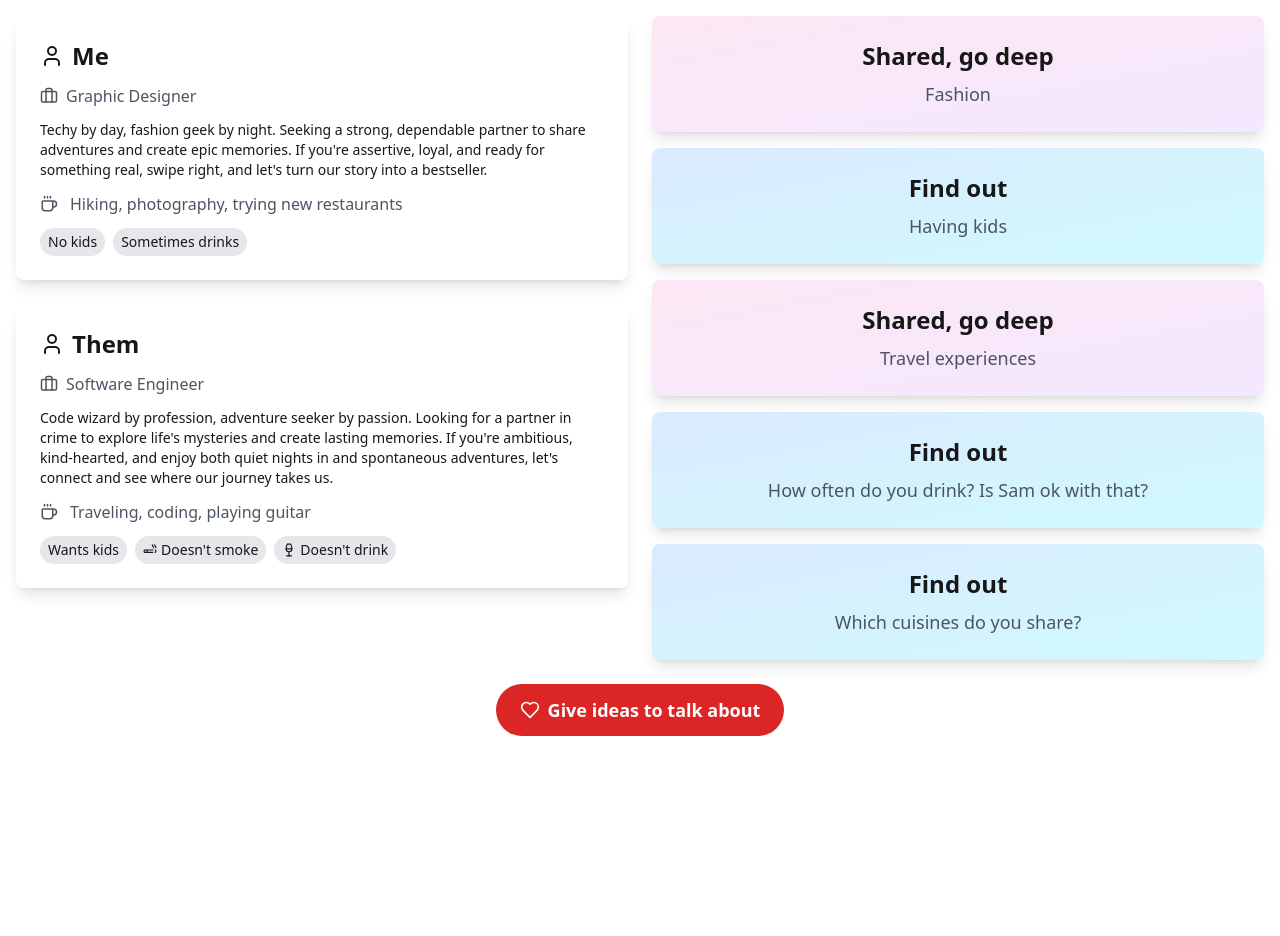
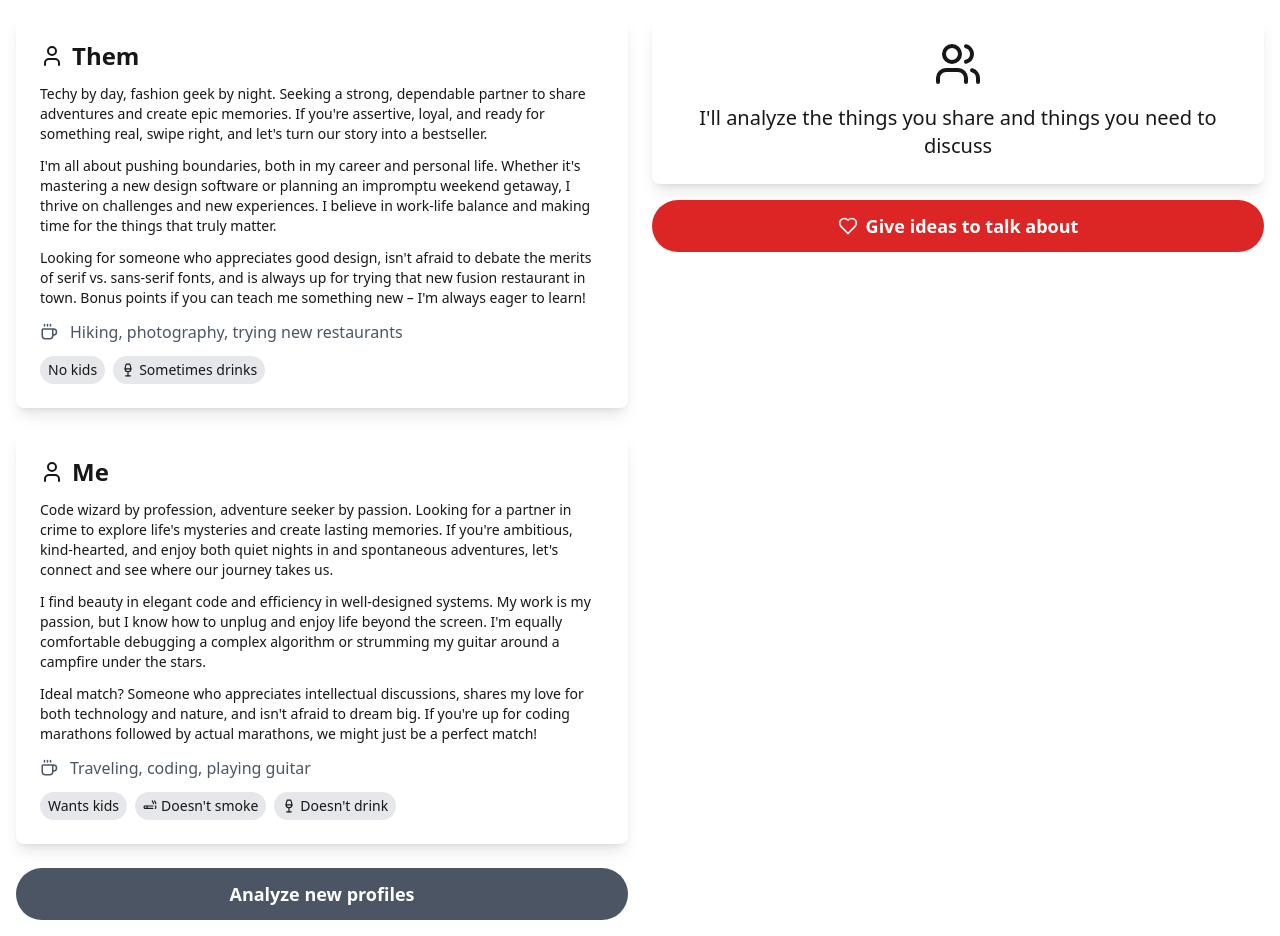
Before and after one commit to Marviel/matchmake, a Next.js app in the folder apps/web/: page / in a window 1280 px wide. Before the commit the page ends 800 px from the top, so only its background shows below. Built offline with nearby package versions, Linux system fonts and the light colour scheme.

Commit message:
base UI, need to connect to backend calls

```diff
--- a/apps/web/app/page.tsx
+++ b/apps/web/app/page.tsx
@@ -1,7 +1,16 @@
-import React from 'react'
-import { Heart, User, Briefcase, Coffee, Wine, Cigarette } from "lucide-react"
+"use client";
+import React, { useState } from 'react'
+import { Heart, User, Briefcase, Coffee, Wine, Cigarette, Users, ChevronLeft } from "lucide-react"
 
 export default function Component() {
+  const [showAnalysis, setShowAnalysis] = useState(false)
+  const [showProfiles, setShowProfiles] = useState(false)
+  const [showTextareas, setShowTextareas] = useState(false)
+  const [profileContent, setProfileContent] = useState({
+    them: "Techy by day, fashion geek by night. Seeking a strong, dependable partner to share adventures and create epic memories. If you're assertive, loyal, and ready for something real, swipe right, and let's turn our story into a bestseller.\n\nI'm all about pushing boundaries, both in my career and personal life. Whether it's mastering a new design software or planning an impromptu weekend getaway, I thrive on challenges and new experiences. I believe in work-life balance and making time for the things that truly matter.\n\nLooking for someone who appreciates good design, isn't afraid to debate the merits of serif vs. sans-serif fonts, and is always up for trying that new fusion restaurant in town. Bonus points if you can teach me something new – I'm always eager to learn!",
+    me: "Code wizard by profession, adventure seeker by passion. Looking for a partner in crime to explore life's mysteries and create lasting memories. If you're ambitious, kind-hearted, and enjoy both quiet nights in and spontaneous adventures, let's connect and see where our journey takes us.\n\nI find beauty in elegant code and efficiency in well-designed systems. My work is my passion, but I know how to unplug and enjoy life beyond the screen. I'm equally comfortable debugging a complex algorithm or strumming my guitar around a campfire under the stars.\n\nIdeal match? Someone who appreciates intellectual discussions, shares my love for both technology and nature, and isn't afraid to dream big. If you're up for coding marathons followed by actual marathons, we might just be a perfect match!"
+  })
+
   const cards = [
     { title: "Shared, go deep", topic: "Fashion", type: "shared" },
     { title: "Find out", topic: "Having kids", type: "find" },
@@ -10,54 +19,117 @@ export default function Component() {
     { title: "Find out", topic: "Which cuisines do you share?", type: "find" }
   ]
 
-  return (
-    <div className="container mx-auto p-4">
-      <div className="grid grid-cols-1 lg:grid-cols-2 gap-6">
-        <div className="space-y-6">
-          <div className="bg-white shadow-lg rounded-lg overflow-hidden">
+  const handleAnalyze = () => {
+    setShowAnalysis(true)
+  }
+
+  const handleNewProfiles = () => {
+    setShowTextareas(true)
+    setShowAnalysis(false)
+  }
+
+  const handleSaveProfiles = () => {
+    setShowTextareas(false)
+  }
+
+  const ProfileCard = ({ title, content, tags }) => (
+    <div className="bg-white shadow-lg rounded-lg overflow-hidden mb-6">
       <div className="p-6">
-              <h2 className="text-2xl font-bold mb-3 flex items-center"><User className="mr-2" size={24} /> Me</h2>
+        <h2 className="text-2xl font-bold mb-3 flex items-center"><User className="mr-2" size={24} /> {title}</h2>
         <div className="space-y-3">
-                <p className="flex items-center text-gray-600"><Briefcase className="mr-2" size={18} /> Graphic Designer</p>
-                <p className="text-sm">Techy by day, fashion geek by night. Seeking a strong, dependable partner to share adventures and create epic memories. If you're assertive, loyal, and ready for something real, swipe right, and let's turn our story into a bestseller.</p>
+          {content.split('\n\n').map((paragraph, index) => (
+            <p key={index} className="text-sm">{paragraph}</p>
+          ))}
           <div className="flex items-center space-x-2 text-gray-600">
             <Coffee className="mr-1" size={18} />
-                  <span>Hiking, photography, trying new restaurants</span>
+            <span>{tags.interests}</span>
           </div>
           <div className="flex flex-wrap gap-2 mt-3">
-                  <span className="px-2 py-1 bg-gray-200 text-sm rounded-full">No kids</span>
-                  <span className="px-2 py-1 bg-gray-200 text-sm rounded-full">Sometimes drinks</span>
+            {tags.badges.map((badge, index) => (
+              <span key={index} className="px-2 py-1 bg-gray-200 text-sm rounded-full flex items-center">
+                {badge.icon && <badge.icon className="mr-1" size={14} />}
+                {badge.text}
+              </span>
+            ))}
           </div>
         </div>
       </div>
     </div>
-          <div className="bg-white shadow-lg rounded-lg overflow-hidden">
-            <div className="p-6">
-              <h2 className="text-2xl font-bold mb-3 flex items-center"><User className="mr-2" size={24} /> Them</h2>
-              <div className="space-y-3">
-                <p className="flex items-center text-gray-600"><Briefcase className="mr-2" size={18} /> Software Engineer</p>
-                <p className="text-sm">Code wizard by profession, adventure seeker by passion. Looking for a partner in crime to explore life's mysteries and create lasting memories. If you're ambitious, kind-hearted, and enjoy both quiet nights in and spontaneous adventures, let's connect and see where our journey takes us.</p>
-                <div className="flex items-center space-x-2 text-gray-600">
-                  <Coffee className="mr-1" size={18} />
-                  <span>Traveling, coding, playing guitar</span>
-                </div>
-                <div className="flex flex-wrap gap-2 mt-3">
-                  <span className="px-2 py-1 bg-gray-200 text-sm rounded-full">Wants kids</span>
-                  <span className="px-2 py-1 bg-gray-200 text-sm rounded-full flex items-center">
-                    <Cigarette className="mr-1" size={14} />
-                    Doesn't smoke
-                  </span>
-                  <span className="px-2 py-1 bg-gray-200 text-sm rounded-full flex items-center">
-                    <Wine className="mr-1" size={14} />
-                    Doesn't drink
-                  </span>
-                </div>
-              </div>
-            </div>
-          </div>
+  )
+
+  return (
+    <div className="container mx-auto p-4">
+      <div className="grid grid-cols-1 lg:grid-cols-2 gap-6">
+        <div className={`space-y-6 ${showProfiles ? 'block' : 'hidden lg:block'}`}>
+          {showTextareas ? (
+            <>
+              <div className="space-y-4">
+                <label htmlFor="them-profile" className="block text-lg font-medium">Their Profile</label>
+                <textarea
+                  id="them-profile"
+                  className="w-full h-64 p-2 border rounded-md"
+                  value={profileContent.them}
+                  onChange={(e) => setProfileContent(prev => ({ ...prev, them: e.target.value }))}
+                />
               </div>
               <div className="space-y-4">
-          {cards.map((card, index) => (
+                <label htmlFor="my-profile" className="block text-lg font-medium">My Profile</label>
+                <textarea
+                  id="my-profile"
+                  className="w-full h-64 p-2 border rounded-md"
+                  value={profileContent.me}
+                  onChange={(e) => setProfileContent(prev => ({ ...prev, me: e.target.value }))}
+                />
+              </div>
+              <button
+                onClick={handleSaveProfiles}
+                className="w-full px-6 py-3 bg-green-600 text-white rounded-full text-lg font-semibold hover:bg-green-700 transition-all duration-300 ease-in-out transform hover:scale-105 flex items-center justify-center"
+              >
+                Save Profiles
+              </button>
+            </>
+          ) : (
+            <>
+              <ProfileCard
+                title="Them"
+                content={profileContent.them}
+                tags={{
+                  interests: "Hiking, photography, trying new restaurants",
+                  badges: [
+                    { text: "No kids", icon: null },
+                    { text: "Sometimes drinks", icon: Wine }
+                  ]
+                }}
+              />
+              <ProfileCard
+                title="Me"
+                content={profileContent.me}
+                tags={{
+                  interests: "Traveling, coding, playing guitar",
+                  badges: [
+                    { text: "Wants kids", icon: null },
+                    { text: "Doesn't smoke", icon: Cigarette },
+                    { text: "Doesn't drink", icon: Wine }
+                  ]
+                }}
+              />
+              <button
+                onClick={handleNewProfiles}
+                className="w-full px-6 py-3 bg-gray-600 text-white rounded-full text-lg font-semibold hover:bg-gray-700 transition-all duration-300 ease-in-out transform hover:scale-105 flex items-center justify-center"
+              >
+                Analyze new profiles
+              </button>
+            </>
+          )}
+        </div>
+        <div className="space-y-4">
+          {!showAnalysis ? (
+            <div className="bg-white shadow-lg rounded-lg overflow-hidden p-6 text-center">
+              <Users size={48} className="mx-auto mb-4" />
+              <p className="text-xl">I'll analyze the things you share and things you need to discuss</p>
+            </div>
+          ) : (
+            cards.map((card, index) => (
               <div key={index} className="bg-white shadow-lg rounded-lg overflow-hidden transform transition-all hover:scale-105">
                 <div className={`p-6 text-center ${
                   card.type === 'shared'
@@ -68,12 +140,23 @@ export default function Component() {
                   <p className="text-lg text-gray-600">{card.topic}</p>
                 </div>
               </div>
-          ))}
+            ))
+          )}
+          <button
+            onClick={handleAnalyze}
+            className="w-full px-6 py-3 bg-red-600 text-white rounded-full text-lg font-semibold hover:bg-red-700 transition-all duration-300 ease-in-out transform hover:scale-105 flex items-center justify-center"
+          >
+            <Heart className="mr-2" size={20} /> Give ideas to talk about
+          </button>
         </div>
       </div>
-      <div className="mt-6 text-center">
-        <button className="px-6 py-3 bg-red-600 text-white rounded-full text-lg font-semibold hover:bg-red-700 transition-all duration-300 ease-in-out transform hover:scale-105 flex items-center justify-center mx-auto">
-          <Heart className="mr-2" size={20} /> Give ideas to talk about
+      <div className="mt-6 lg:hidden">
+        <button
+          onClick={() => setShowProfiles(!showProfiles)}
+          className="w-full px-6 py-3 bg-blue-600 text-white rounded-full text-lg font-semibold hover:bg-blue-700 transition-all duration-300 ease-in-out transform hover:scale-105 flex items-center justify-center"
+        >
+          {showProfiles ? <ChevronLeft className="mr-2" size={20} /> : null}
+          {showProfiles ? "Back to Analysis" : "Profiles"}
         </button>
       </div>
     </div>
```
Lines whose indentation alone changed are shown as unchanged.
